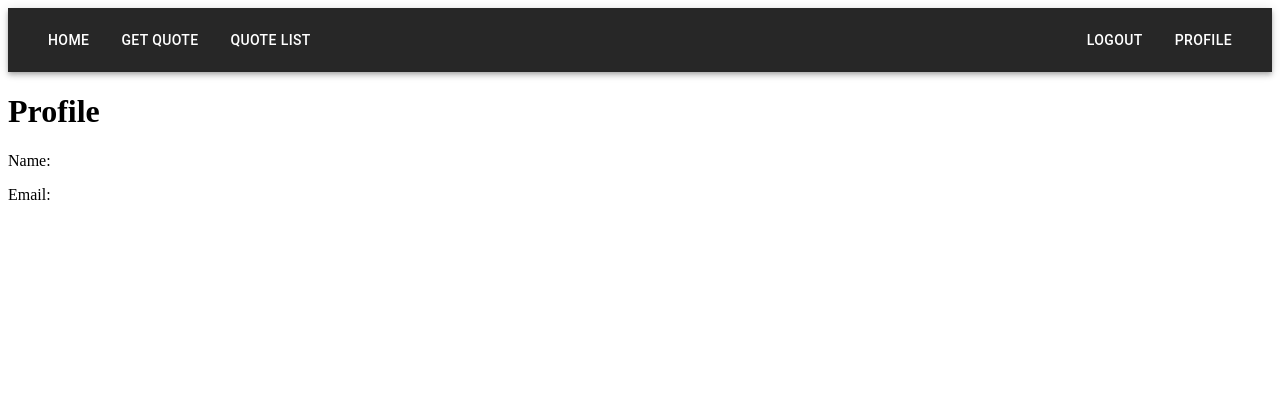
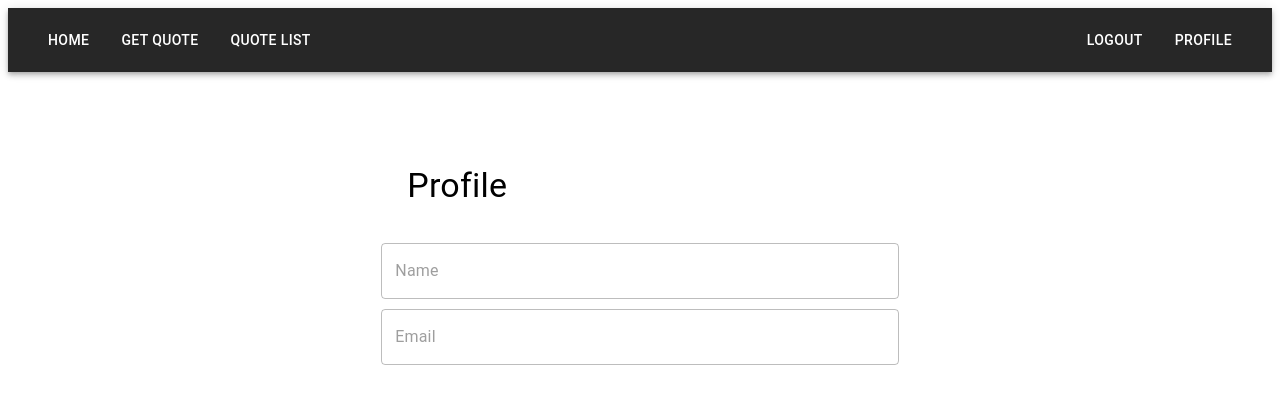
Before and after one commit to Max-McRuvie/Web-Enterprise-Coursework, a React (Create React App) app: page /profile in a window 1280 px wide. Shown: the top 404 px of the page. Built offline with nearby package versions, Linux system fonts and the light colour scheme; no server answers; sample sign-in values are in the browser's storage.

Commit message:
Comments & Code cleaning

```diff
--- a/src/pages/Login.js
+++ b/src/pages/Login.js
@@ -1,89 +1,90 @@
-import React, {useState} from "react";
-import axios from 'axios';
-import { useDispatch } from 'react-redux';
-import { setAuthBool, unsetAuthBool } from '../state/auth/authReducer';
-import { Grid, TextField, Button, Typography } from '@mui/material';
-import { Form } from 'react-router-dom';
-import Text from '@mui/material/Typography';
-import auth from '../features/auth/auth-helper'
-import { signin } from '../features/auth/auth-api.js'
+// Imports
+import React, { useState } from "react";
+import { Grid, TextField, Button } from "@mui/material";
+import { Form } from "react-router-dom";
+import Text from "@mui/material/Typography";
+import auth from "../features/auth/auth-helper";
+import { signin } from "../features/auth/auth-api.js";
 import { useNavigate } from "react-router-dom";
-
 import { validateEmail, validatePassword } from "../features/validation";
 
 export default function Login() {
   const navigate = useNavigate();
   const [values, setValues] = useState({
-        password: '',
-        email: '',
+    password: "",
+    email: "",
     authorised: false,
-      })
+  });
 
-    const handleChange = name => event => {
-        setValues({ ...values, [name]: event.target.value })
-    }
+  // Handle change in input fields
+  const handleChange = (name) => (event) => {
+    setValues({ ...values, [name]: event.target.value });
+  };
 
+  // Handle submit
   const handleSubmit = (e) => {
     e.preventDefault();
-            console.log("Logging In")
 
+    // Email & Password Validation
     const emailError = validateEmail(values.email, true);
     const passwordError = validatePassword(values.password, true);
 
-            if(emailError || passwordError){
-                alert(emailError || passwordError)
+    // Check for errors
+    if (emailError || passwordError) {
+      alert(emailError || passwordError);
       return;
     }
 
+    // Create user data object for API call
     let userData = {
-                "email": values.email,
-                "password" : values.password
-            }
+      email: values.email,
+      password: values.password,
+    };
 
-            signin(userData).then((response) => {
+    // Call login API and navigate to home on success
+    try {
+      signin(userData)
+        .then((response) => {
           auth.authenticate(response);
         })
-            .then (() => {
+        .then(() => {
           navigate("/");
           window.location.reload();
         })
         .catch((error) => {
-                console.log(error)
-                alert("Login Failed")
+          console.log(error);
+          alert("Login Failed");
         });
-
-
-            // }).then (() => {
-            //     navigate("/");
-            //     window.location.reload();
-            // })
-            // .catch((error) => {
-            //     console.log(error)
-            //     alert("Login Failed")
-            // })
+    } catch (error) {
+      alert(error);
     }
+  };
 
   return (
     <Grid container spacing={2} justifyContent={"center"} marginTop={"2%"}>
       <Grid container item xs={3} direction="column">
-                <Text variant="h4" sx={{marginBottom: "2%"}}>Login</Text>
+        <Text variant="h4" sx={{ marginBottom: "2%" }}>
+          Login
+        </Text>
         <Form onSubmit={handleSubmit}>
           <TextField
             label="Email"
             variant="outlined"
-                            sx={{marginBottom: "2%"}}
+            sx={{ marginBottom: "2%" }}
             fullWidth
-                            onChange={handleChange('email')}
+            onChange={handleChange("email")}
           />
           <TextField
             label="Password"
             variant="outlined"
-                            sx={{marginBottom: "2%"}}
+            sx={{ marginBottom: "2%" }}
             type="password"
             fullWidth
-                            onChange={handleChange('password')}
+            onChange={handleChange("password")}
           />
-                        <Button variant="contained" sx={{marginBottom: "2%"}} type="submit">Submit</Button>
+          <Button variant="contained" sx={{ marginBottom: "2%" }} type="submit">
+            Submit
+          </Button>
         </Form>
       </Grid>
     </Grid>
--- a/src/pages/Profile.js
+++ b/src/pages/Profile.js
@@ -1,35 +1,46 @@
-import React, { useEffect, useState } from 'react'
-import {getProfile} from '../features/user/user-api'
-
+// imports
+import React, { useEffect, useState } from "react";
+import { getProfile } from "../features/user/user-api";
+import { Typography } from "@mui/material";
+import { Grid, TextField } from "@mui/material";
 
 const Profile = () => {
   const [profile, setProfile] = useState({
-        name: '',
-        email: '',
-    })
+    name: "",
+    email: "",
+  });
 
+  // Get profile on page load
   useEffect(() => {
     getProfile()
-            .then(response => {
+      .then((response) => {
         setProfile({
           name: response.name,
           email: response.email,
+        });
       })
-            })
-            .catch(error => {
-                console.log(error)
-            })
-    }, [])
+      .catch((error) => {
+        console.log(error);
+      });
+  }, []);
 
   return (
-        <div>
-            <h1>Profile</h1>
-            <p>Name: {profile.name}</p>
-            <p>Email: {profile.email}</p>
+    <Grid container spacing={2} justifyContent={"center"} marginTop={"2%"}>
+      <Grid container item xs={5} direction="column">
+        <Grid item mt={"5%"} mb={"5%"}>
+          <Typography variant="h4" m={"5%"}>
+            Profile
+          </Typography>
+        </Grid>
+        <Grid item mt={"5%"}>
+          <TextField label="Name" value={profile.name} fullWidth disabled />
+        </Grid>
+        <Grid item mt={"2%"}>
+          <TextField label="Email" value={profile.email} fullWidth disabled />
+        </Grid>
+      </Grid>
+    </Grid>
+  );
+};
 
-        </div>
-    )
-}
-
-
-export default Profile
+export default Profile;
--- a/src/pages/Quote.js
+++ b/src/pages/Quote.js
@@ -1,23 +1,8 @@
-import React from 'react'
-import theme from '../theme';
-import Button from '@mui/material/Button';
-import { styled } from '@mui/material/styles';
-import QuoteForm from '../components/Quotes/QuoteForm';
-
-const { main, light, darkNavbar, contrastText } = theme.palette.primary;
-
-const StyledButton = styled(Button)(({ theme, color = 'primary' }) => ({
-    backgroundColor: darkNavbar,
-    ':hover': {
-      backgroundColor: light,
-        color: darkNavbar,
-    },
-}));
+import React from "react";
+import QuoteForm from "../components/Quotes/QuoteForm";
 
 const Quote = () => {
-    return (
-        <QuoteForm edit={false} />
-    )
-}
+  return <QuoteForm edit={false} />;
+};
 
-export default Quote
+export default Quote;
--- a/src/pages/Signup.js
+++ b/src/pages/Signup.js
@@ -1,74 +1,84 @@
-import React, {useState} from "react";
-import axios from 'axios';
-import Grid from '@mui/material/Grid';
-import Button from '@mui/material/Button';
-import Text from '@mui/material/Typography';
-import TextField from '@mui/material/TextField';
-import { Form } from 'react-router-dom';
+// imports
+import React, { useState } from "react";
+import { Grid, Button, TextField } from "@mui/material";
+import Text from "@mui/material/Typography";
+import { Form } from "react-router-dom";
 import { signup } from "../features/user/user-api";
-import authenticate from "../features/auth/auth-helper";
 import { validateEmail, validatePassword } from "../features/validation";
 import { useNavigate } from "react-router-dom";
 
+// Signup page component
 export default function Signup() {
   const navigate = useNavigate();
   const [values, setValues] = useState({
-        name: '',
-        password: '',
-        email: '',
-        error: ''
-      })
+    name: "",
+    password: "",
+    email: "",
+    error: "",
+  });
 
-    const handleChange = name => event => {
-        setValues({ ...values, [name]: event.target.value })
-    }
+  // Handle change in input fields
+  const handleChange = (name) => (event) => {
+    setValues({ ...values, [name]: event.target.value });
+  };
 
+  // Handle submit
   const handleSubmit = (e) => {
     const emailError = validateEmail(values.email);
     const passwordError = validatePassword(values.password);
 
-        if(emailError || passwordError){
-            alert(emailError || passwordError)
+    // Check for errors
+    if (emailError || passwordError) {
+      alert(emailError || passwordError);
       return;
     }
 
-        signup(values).then (() => {
-            alert("Signup Successful")
+    // Call signup API and navigate to login on success
+    try {
+      signup(values).then(() => {
+        alert("Signup Successful");
         navigate("/login");
         window.location.reload();
-        })
+      });
+    } catch (error) {
+      alert(error);
     }
+  };
 
   return (
     <Grid container spacing={2} justifyContent={"center"} marginTop={"2%"}>
       <Grid container item xs={3} direction="column">
-                <Text variant="h4" sx={{marginBottom: "2%"}}>Signup</Text>
+        <Text variant="h4" sx={{ marginBottom: "2%" }}>
+          Signup
+        </Text>
         <Form onSubmit={handleSubmit}>
           <TextField
             label="Name"
             variant="outlined"
-                                sx={{marginBottom: "2%"}}
+            sx={{ marginBottom: "2%" }}
             fullWidth
-                                onChange={handleChange('name')}
+            onChange={handleChange("name")}
           />
           <TextField
             label="Email"
             variant="outlined"
             required
-                            sx={{marginBottom: "2%"}}
+            sx={{ marginBottom: "2%" }}
             fullWidth
-                            onChange={handleChange('email')}
+            onChange={handleChange("email")}
           />
           <TextField
             label="Password"
             variant="outlined"
             required
-                            sx={{marginBottom: "2%"}}
+            sx={{ marginBottom: "2%" }}
             type="password"
             fullWidth
-                            onChange={handleChange('password')}
+            onChange={handleChange("password")}
           />
-                        <Button variant="contained" sx={{marginBottom: "2%"}} type="submit">Submit</Button>
+          <Button variant="contained" sx={{ marginBottom: "2%" }} type="submit">
+            Submit
+          </Button>
         </Form>
       </Grid>
     </Grid>
```
Also changed, not shown: src/pages/Admin.js (+10 -15 lines), src/pages/EditQuote.js (+15 -19 lines), src/pages/ErrorPage.js (+9 -8 lines), src/pages/Home.js (+37 -43 lines), src/pages/QuoteList.js (+82 -58 lines). Lines whose indentation alone changed are shown as unchanged.
